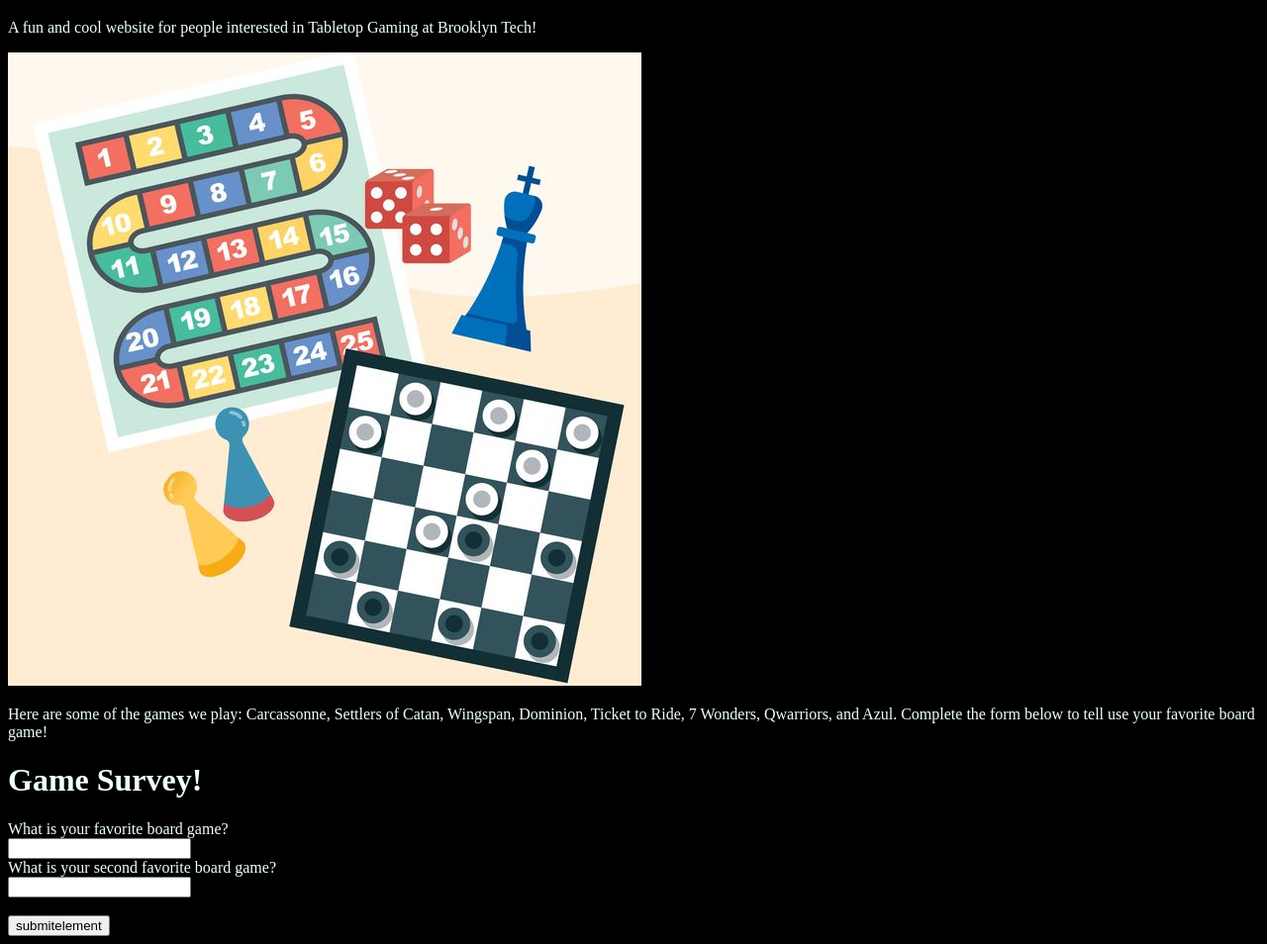
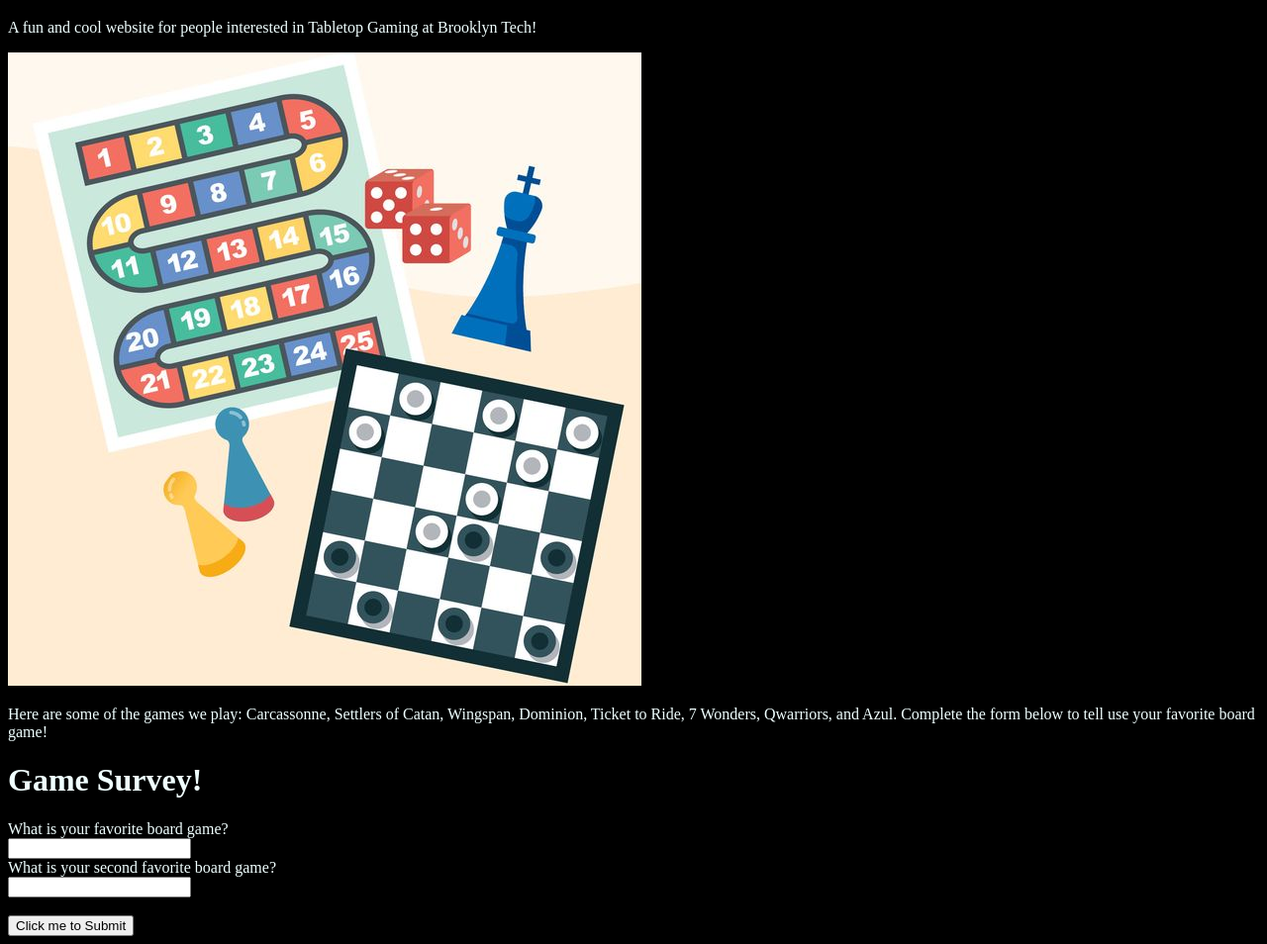
Before and after one commit to rkaufman8/rkaufmanwebsite, a plain HTML site: page index.html in a window 1280 px wide. Shown: the part 61-1015 px from the top of the page at 99% size. Drawn offline with Linux system fonts and the light colour scheme.

Commit message:
Update index.html

```diff
--- a/index.html
+++ b/index.html
@@ -22,9 +22,8 @@
 
         <label for="bgamename2">What is your second favorite board game?</label><br>
         <input type="text" id="bgamename2" name="bgamename2"><br><br>
-        <input type="submit" value="submitelement"><br>
+        <input type="submit" value="Click me to Submit"><br>
     </form>
-    <!-- comments look like this -->
 
 </body>
 </html>
```
